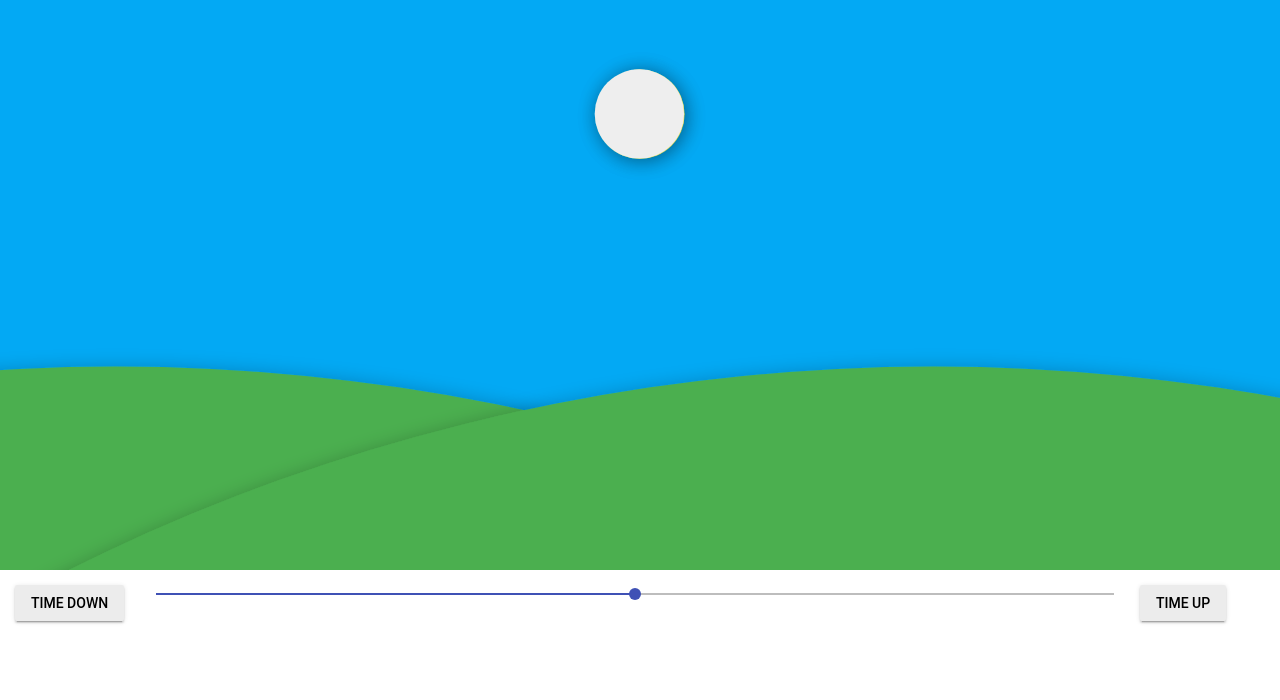
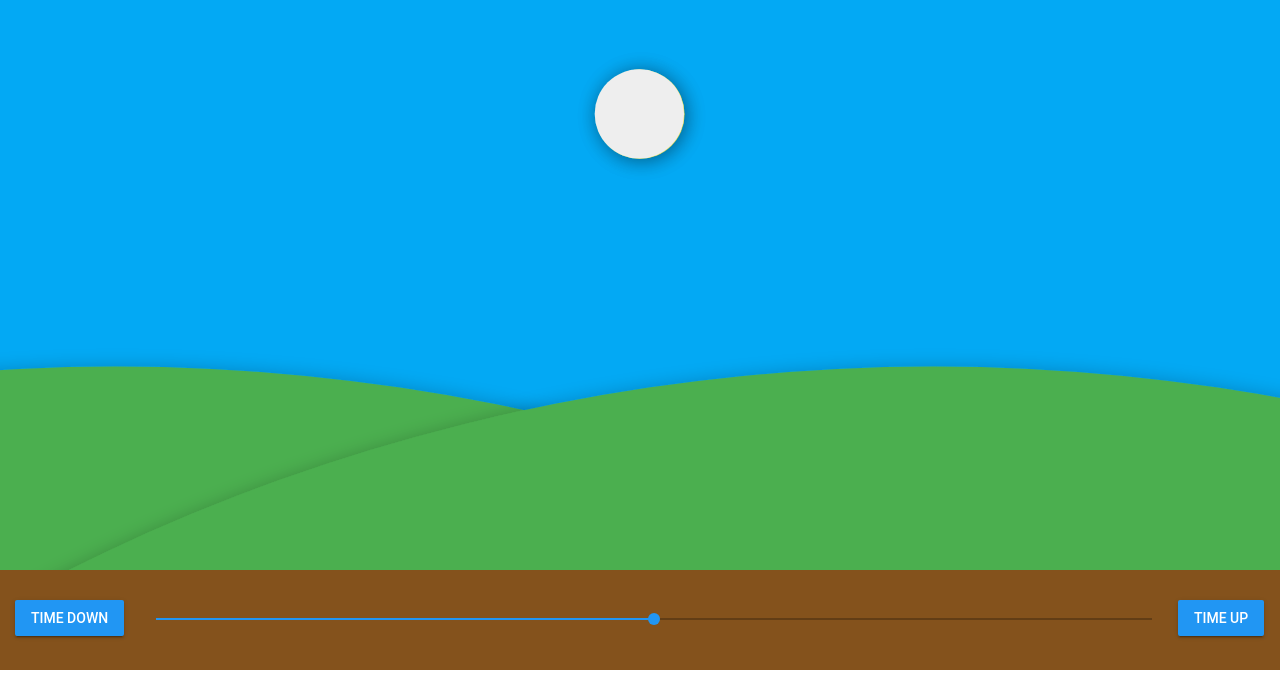
Before and after one commit to hardergeorge/SeniorCapstone, a plain HTML site: page src/simulator/simulator.html in a window 1280 px wide. Shown: the part 130-830 px from the top of the page. After the commit the page ends 800 px from the top, so only its background shows below. Drawn offline with nearby package versions, Linux system fonts and the light colour scheme.

Commit message:
prettify

```diff
--- a/src/simulator/simulator.html
+++ b/src/simulator/simulator.html
@@ -4,7 +4,7 @@
 <script type="text/javascript" src="simulator.js"></script>
 
 <link rel="stylesheet" href="https://fonts.googleapis.com/icon?family=Material+Icons">
-<link rel="stylesheet" href="https://code.getmdl.io/1.2.1/material.indigo-pink.min.css">
+<link rel="stylesheet" href="https://code.getmdl.io/1.2.1/material.blue-amber.min.css">
 
 <!DOCTYPE html>
 <html>
@@ -36,29 +36,29 @@
             <circle id="moon" cx="0" cy="0" r="40" fill="#EEEEEE" filter="url(#blur)" style="display: none"/>
 
             <!-- Hills -->
-            <circle id="hill1" cx="130" cy="2385" r="1800" data-cxtow-ratio="0.0902" data-rtoh-ratio="2.7692" data-cy-offset="1735"
+            <circle id="hill1" data-cxtow-ratio="0.0902" data-rtoh-ratio="2.7692" data-cy-offset="1735"
                     fill="#4CAF50" filter="url(#blur)" style="display: none"/>
-            <circle id="hill2" cx="1050" cy="2375" r="1800" data-cxtow-ratio="0.7291" data-rtoh-ratio="2.7692" data-cy-offset="1735"
+            <circle id="hill2" data-cxtow-ratio="0.7291" data-rtoh-ratio="2.7692" data-cy-offset="1735"
                     fill="#4CAF50" filter="url(#blur)" style="display: none"/>
         </svg>
-        <div id="controls" style="height: 100px; width: calc(100% - 40px); padding: 15px">
+        <div id="controls" style="height: 100px; padding: 0px 15px 0px 15px; background-color: #84521c">
 
             <!-- Time down button -->
-            <div style="width: 115px; float: left;">
-                <button class="mdl-button mdl-js-button mdl-button--raised mdl-js-ripple-effect" id="downbutton">
+            <div style="width: 115px; float: left; margin-top: 30px">
+                <button class="mdl-button mdl-js-button mdl-button--raised mdl-button--colored mdl-js-ripple-effect" id="downbutton">
                     Time Down
                 </button>
             </div>
 
             <!-- Time slider -->
-            <div style="width: calc(100% - 230px); float: left;">
+            <div style="width: calc(100% - 202px); float: left; margin-top: 40px">
                 <!-- +/- 720 minutes = +/- 12 hours with 2 minute resolution -->
                 <input class="mdl-slider mdl-js-slider" type="range" id="tslider" min="-720" max="720" value="0" step="2">
             </div>
 
             <!-- Time up button -->
-            <div style="width: 115px; float: left;">
-                <button class="mdl-button mdl-js-button mdl-button--raised mdl-js-ripple-effect" id ="upbutton">
+            <div style="width: 87px; float: left; margin-top: 30px">
+                <button class="mdl-button mdl-js-button mdl-button--raised mdl-button--colored mdl-js-ripple-effect" id ="upbutton">
                     Time Up
                 </button>
             </div>
```
